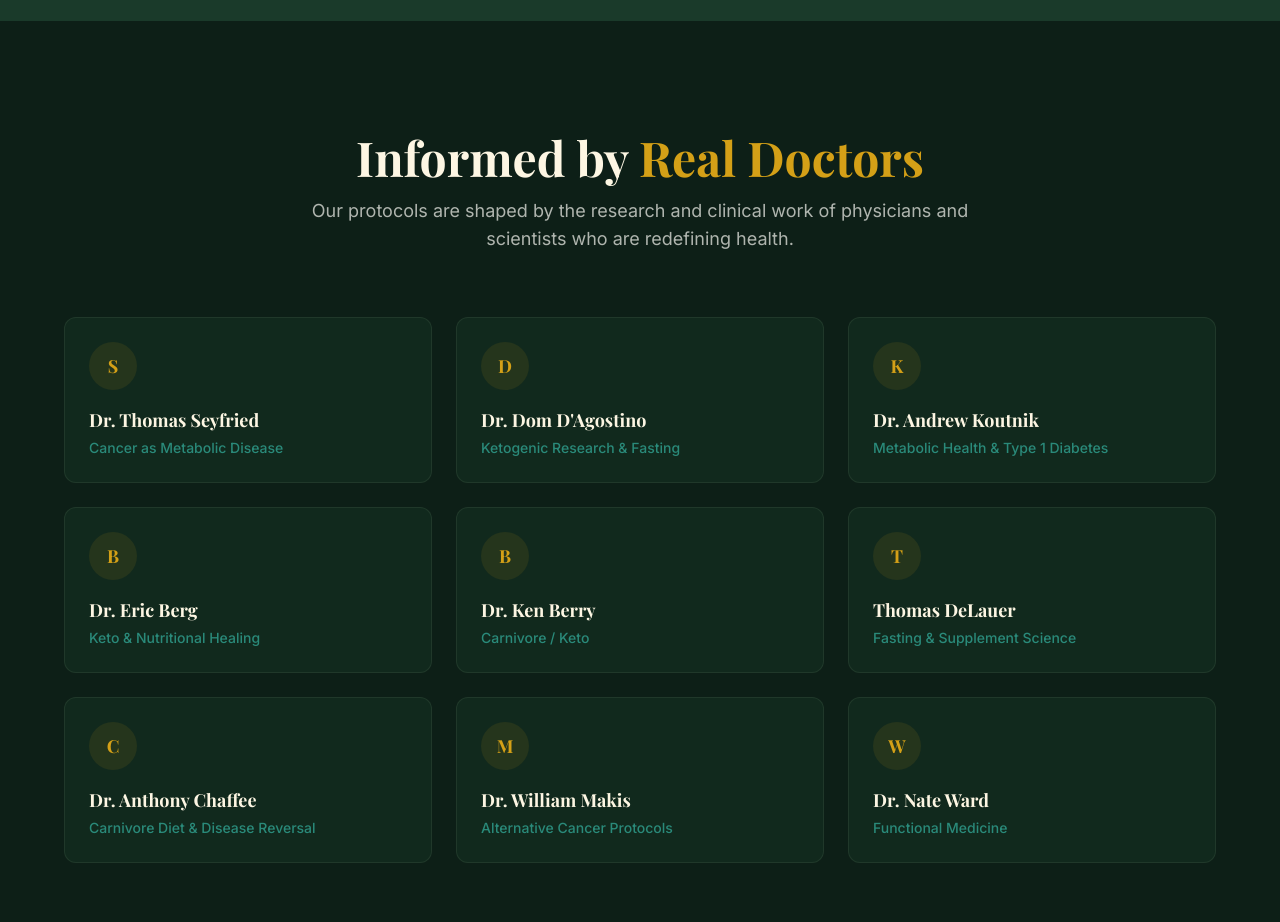
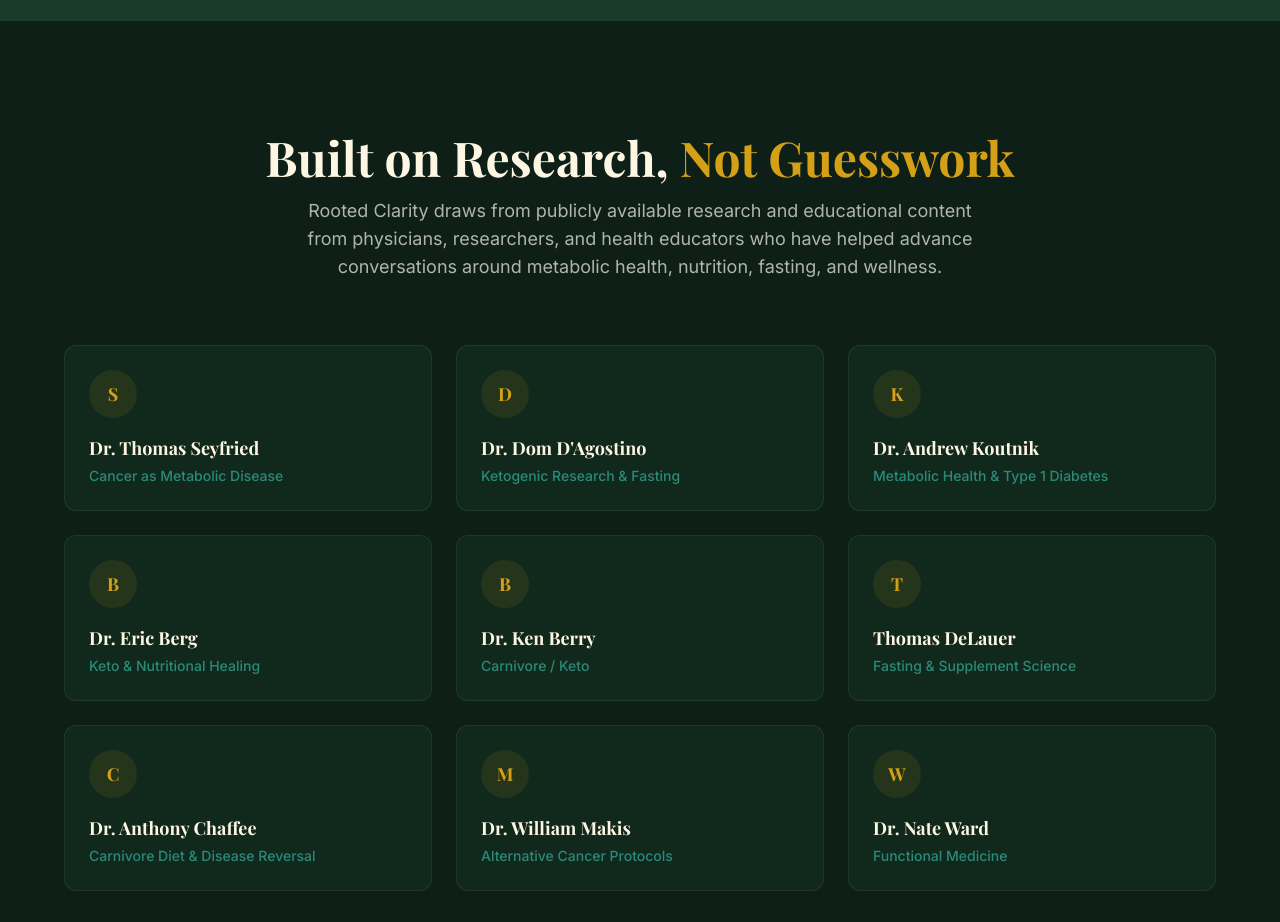
Before and after one commit to Sherryfarmshop/rooted-clarity-website, a Next.js app: page / in a window 1280 px wide. Shown: the part 2920-3842 px from the top of the page. Built offline with nearby package versions, Linux system fonts and the light colour scheme; a web font is replaced by a local one.

Commit message:
Add hero background image - forest with golden roots

```diff
--- a/src/components/Doctors.tsx
+++ b/src/components/Doctors.tsx
@@ -15,11 +15,13 @@ export default function Doctors() {
     <section id="doctors" className="py-20 sm:py-28 px-4 bg-dark">
       <div className="max-w-6xl mx-auto">
         <h2 className="text-3xl sm:text-4xl md:text-5xl font-bold text-center text-cream mb-4">
-          Informed by <span className="text-gold">Real Doctors</span>
+          Built on Research, <span className="text-gold">Not Guesswork</span>
         </h2>
         <p className="text-center text-softwhite/70 max-w-2xl mx-auto mb-16 text-lg">
-          Our protocols are shaped by the research and clinical work of physicians
-          and scientists who are redefining health.
+          Rooted Clarity draws from publicly available research and educational
+          content from physicians, researchers, and health educators who have
+          helped advance conversations around metabolic health, nutrition,
+          fasting, and wellness.
         </p>
 
         <div className="grid sm:grid-cols-2 lg:grid-cols-3 gap-6">
```
